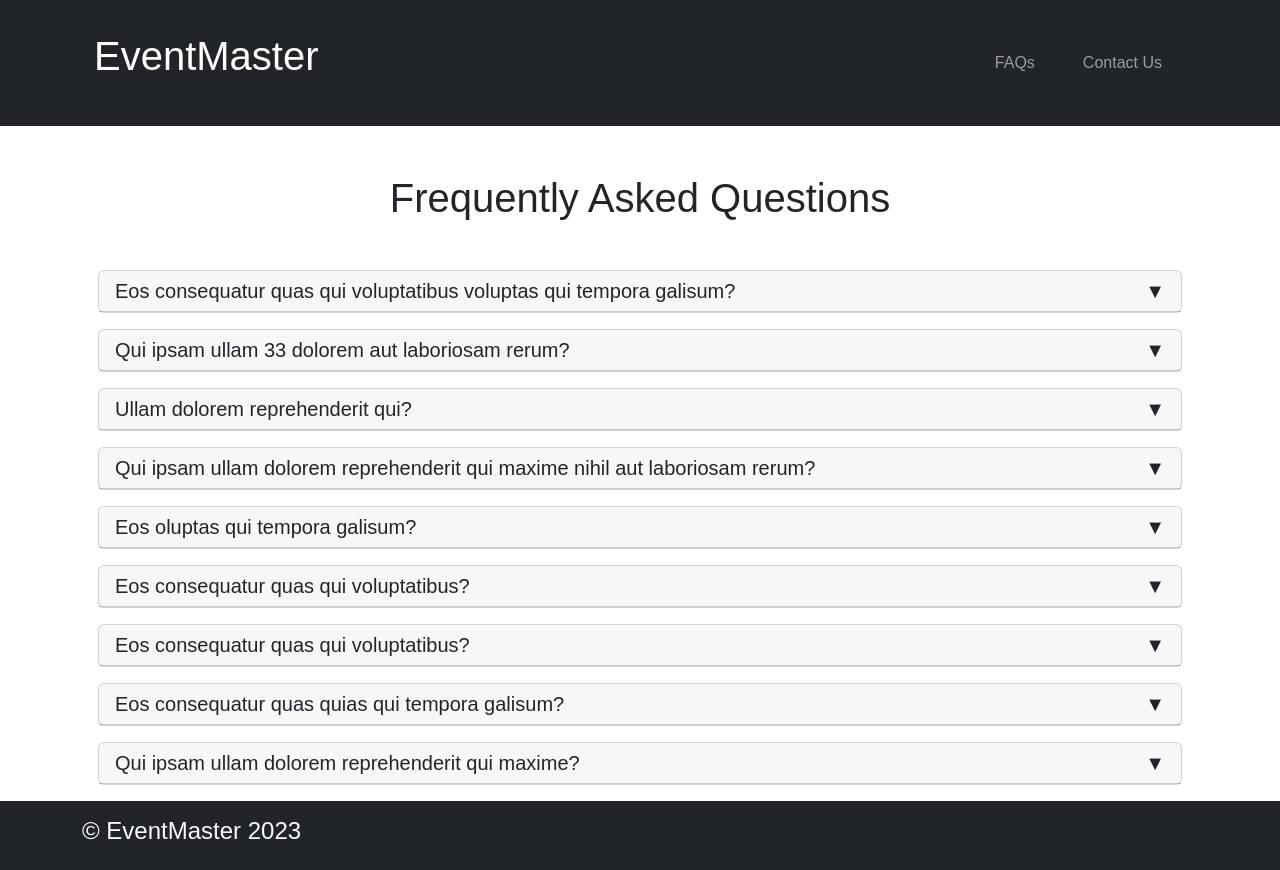
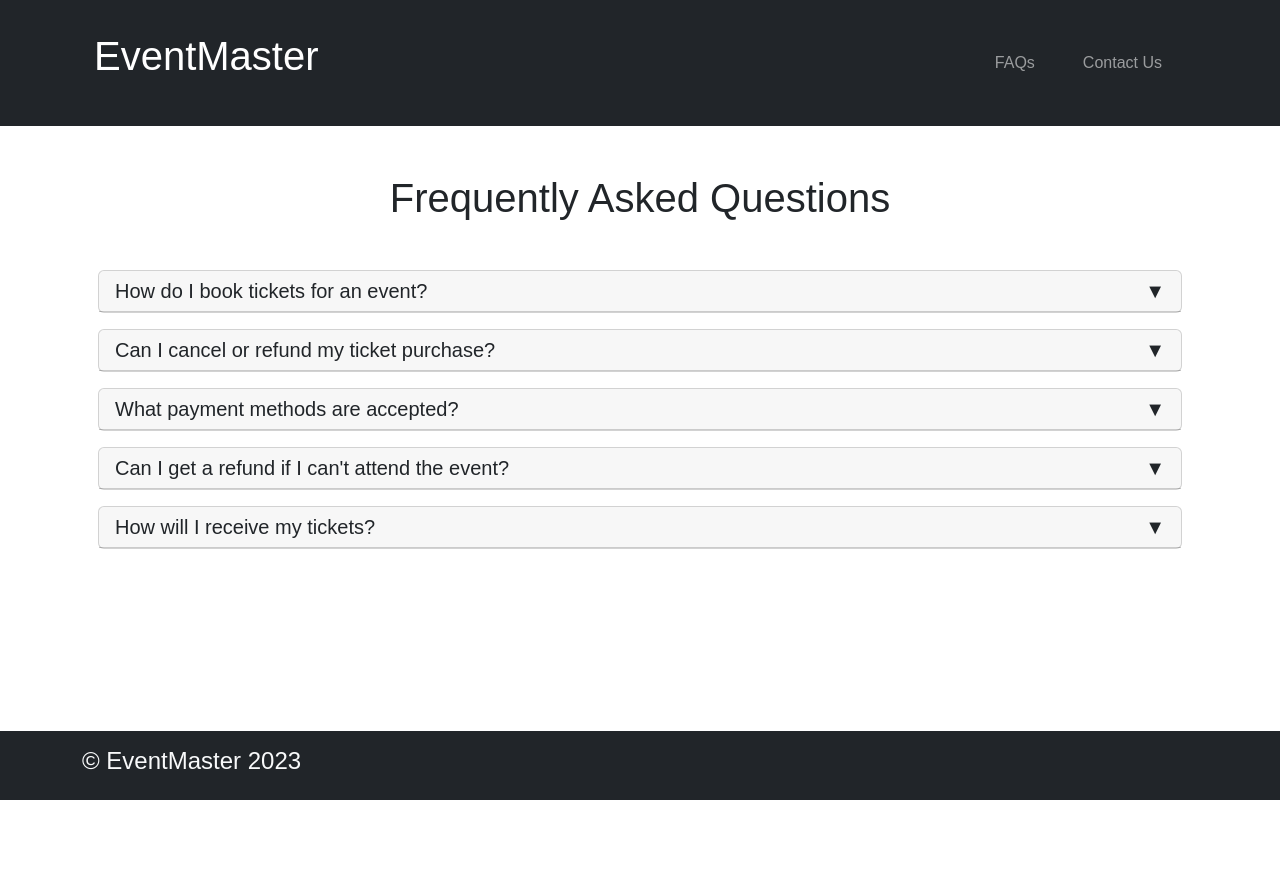
Before and after one commit to rachithans/eventmaster, a React (Create React App) app in the folder frontend/: page /Faq in a window 1280 px wide. After the commit the page ends 800 px from the top, so only its background shows below. Built offline with nearby package versions, Linux system fonts and the light colour scheme.

Commit message:
Added Faq

```diff
--- a/frontend/src/components/Faq.js
+++ b/frontend/src/components/Faq.js
@@ -1,3 +1,7 @@
+// https://chat.openai.com/
+// Accessed on: 28 July, 2023
+// Createdquestion and answers for faq
+
 import React from "react";
 import Dropdown from "./Dropdown";
 
@@ -5,50 +9,30 @@ const Faq = () => {
   const faqData = [
     {
       question:
-        "Eos consequatur quas qui voluptatibus voluptas qui tempora galisum?",
+        "How do I book tickets for an event?",
       answer:
-        "At consequatur quam a dolores repudiandae qui nisi enim et similique provident in deleniti ipsum ut ipsam quibusdam sit dolorem ratione. Id molestias optio qui laborum alias et iure impedit ab sunt quia eos eius doloribus est voluptas alias qui voluptatum repellendus.",
+        "To book tickets for an event, simply navigate to the event list, select the desired ticket type and quantity, and click book now button.",
     },
     {
-      question: "Qui ipsam ullam 33 dolorem aut laboriosam rerum?",
+      question: "Can I cancel or refund my ticket purchase?",
       answer:
-        "At consequatur quam a dolores repudiandae qui nisi enim et similique provident in deleniti ipsum ut ipsam quibusdam sit dolorem ratione. Id molestias optio qui laborum alias et iure impedit ab sunt quia eos eius doloribus est voluptas alias qui voluptatum repellendus.",
+        "Ticket cancellation and refund policies are there for event. You can modify and cancel the ticket bookings.",
     },
     {
-      question: "Ullam dolorem reprehenderit qui?",
+      question: "What payment methods are accepted?",
       answer:
-        "At consequatur quam a dolores repudiandae qui nisi enim et similique provident in deleniti ipsum ut ipsam quibusdam sit dolorem ratione. Id molestias optio qui laborum alias et iure impedit ab sunt quia eos eius doloribus est voluptas alias qui voluptatum repellendus.",
+        "We accept various payment methods, including credit cards, debit cards, and online payment platforms like PayPal. Rest assured, your payment information is kept secure.",
     },
     {
       question:
-        "Qui ipsam ullam dolorem reprehenderit qui maxime nihil aut laboriosam rerum?",
+        "Can I get a refund if I can't attend the event?",
       answer:
-        "At consequatur quam a dolores repudiandae qui nisi enim et similique provident in deleniti ipsum ut ipsam quibusdam sit dolorem ratione. Id molestias optio qui laborum alias et iure impedit ab sunt quia eos eius doloribus est voluptas alias qui voluptatum repellendus.",
+        "Refund policies vary for each event. Some events offer refunds if canceled within a specified period, while others may have a no-refund policy. Check the event details or contact our support team for more information.",
     },
     {
-      question: "Eos oluptas qui tempora galisum?",
+      question: "How will I receive my tickets?",
       answer:
-        "At consequatur quam a dolores repudiandae qui nisi enim et similique provident in deleniti ipsum ut ipsam quibusdam sit dolorem ratione. Id molestias optio qui laborum alias et iure impedit ab sunt quia eos eius doloribus est voluptas alias qui voluptatum repellendus.",
-    },
-    {
-      question: "Eos consequatur quas qui voluptatibus?",
-      answer:
-        "At consequatur quam a dolores repudiandae qui nisi enim et similique provident in deleniti ipsum ut ipsam quibusdam sit dolorem ratione. Id molestias optio qui laborum alias et iure impedit ab sunt quia eos eius doloribus est voluptas alias qui voluptatum repellendus.",
-    },
-    {
-      question: "Eos consequatur quas qui voluptatibus?",
-      answer:
-        "At consequatur quam a dolores repudiandae qui nisi enim et similique provident in deleniti ipsum ut ipsam quibusdam sit dolorem ratione. Id molestias optio qui laborum alias et iure impedit ab sunt quia eos eius doloribus est voluptas alias qui voluptatum repellendus.",
-    },
-    {
-      question: "Eos consequatur quas quias qui tempora galisum?",
-      answer:
-        "At consequatur quam a dolores repudiandae qui nisi enim et similique provident in deleniti ipsum ut ipsam quibusdam sit dolorem ratione. Id molestias optio qui laborum alias et iure impedit ab sunt quia eos eius doloribus est voluptas alias qui voluptatum repellendus.",
-    },
-    {
-      question: "Qui ipsam ullam dolorem reprehenderit qui maxime?",
-      answer:
-        "At consequatur quam a dolores repudiandae qui nisi enim et similique provident in deleniti ipsum ut ipsam quibusdam sit dolorem ratione. Id molestias optio qui laborum alias et iure impedit ab sunt quia eos eius doloribus est voluptas alias qui voluptatum repellendus.",
+        "After successful booking, you'll receive an e-ticket via email or a mobile ticket on your device. Make sure to bring the ticket, either printed or digital, to the event for entry.",
     },
   ];
 
```
Also changed, not shown: 1 other file (tests, documents, lock files or other folders).
